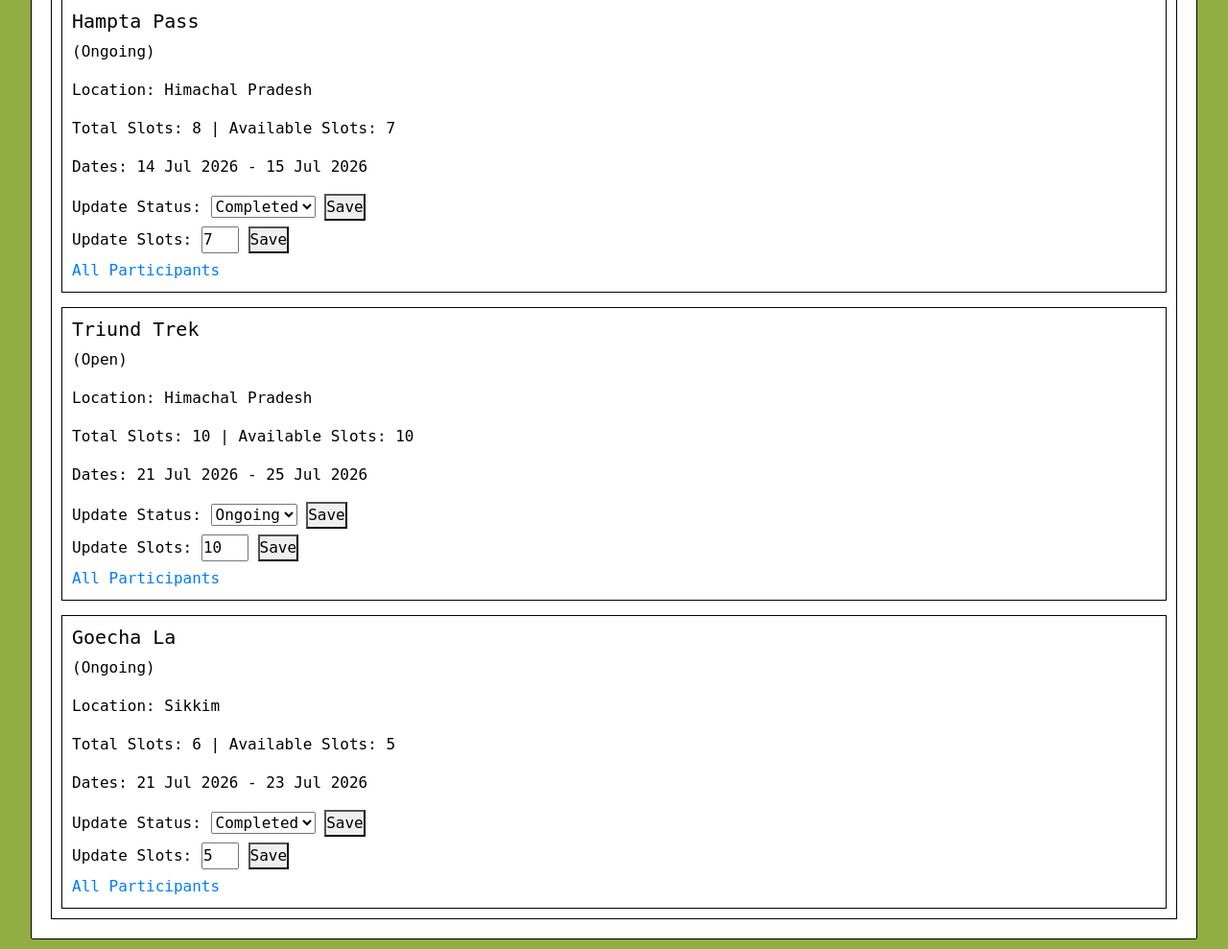
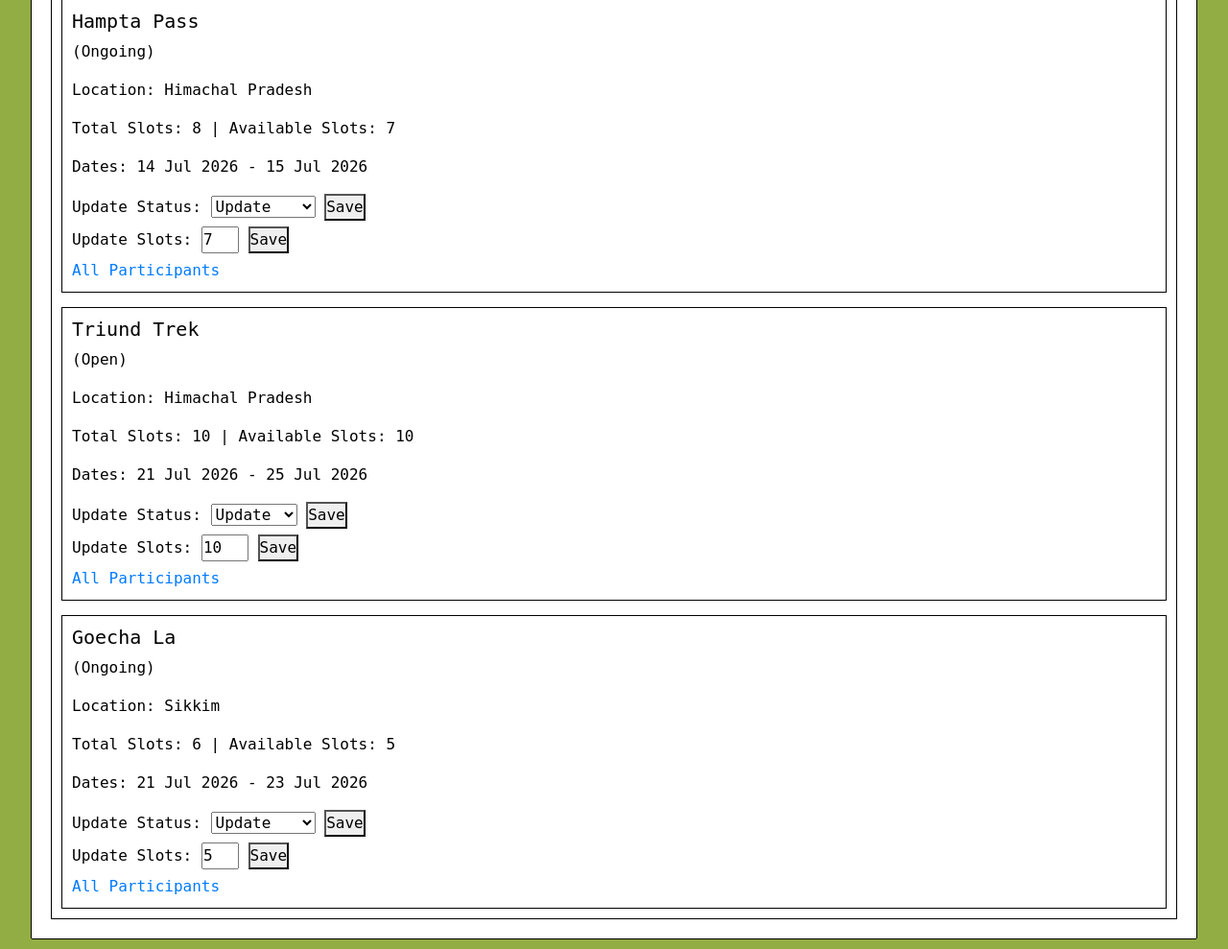
Before and after one commit to 24f1000135/trekking-management-app, a Flask app: template templates/staff/dashboard.html in a window 1280 px wide. Shown: the part 899-1888 px from the top of the page at 96% size. Run offline with Flask 3, Linux system fonts and the light colour scheme; the template is opened without the code that fills it: values that come from a table or form of the project are taken from there, others are empty.

Commit message:
TMA-CM-6: Added update option as a default

```diff
--- a/templates/staff/dashboard.html
+++ b/templates/staff/dashboard.html
@@ -47,11 +47,14 @@
                             <label>Update Status:</label>
                             <select name="status">
                                 {% if trek.status == "Approved" %}
+                                    <option value="">Update</option>
                                     <option value="Open">Open</option>
                                 {% elif trek.status == "Open" %}
+                                    <option value="">Update</option>
                                     <option value="Ongoing">Ongoing</option>
                                     <option value="Closed">Closed</option>
                                 {% elif trek.status == "Ongoing" %}
+                                    <option value="">Update</option>
                                     <option value="Completed">Completed</option>
                                     <option value="Closed">Closed</option>
                                 {% endif %}
```
